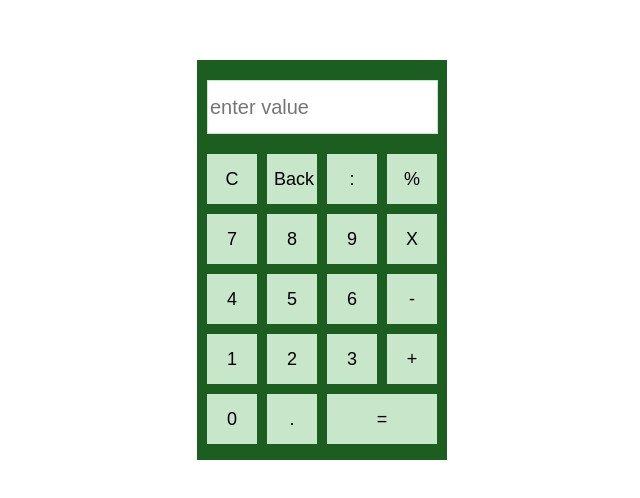
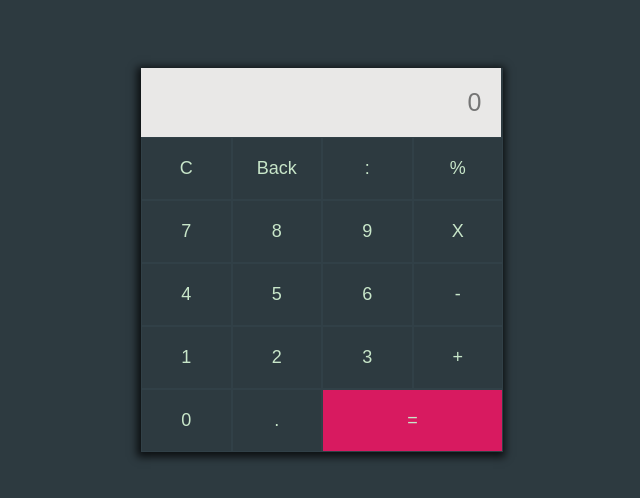
Before and after one commit to Dev-CasperTheGhost/vanilla-js-calculator, a plain HTML site: page index.html in a window 1280 px wide. Shown: the part 140-638 px from the top of the page, without its empty margins (318-958 px from the left). Drawn offline with Linux system fonts and the light colour scheme.

Commit message:
added better styling

```diff
--- a/index.html
+++ b/index.html
@@ -8,7 +8,7 @@
   </head>
   <body>
     <div class="calculator">
-      <input disabled placeholder="enter value" id="field" />
+      <input class="input-field" disabled placeholder="0" id="field" />
 
       <div class="buttons">
         <button onclick="clearField()">C</button>
--- a/style.css
+++ b/style.css
@@ -1,3 +1,4 @@
+/* Design Credit: https://uidesigndaily.com/posts/photoshop-calculator-day-319 */
 body {
   margin: 0;
   padding: 0;
@@ -5,51 +6,47 @@ body {
   min-height: 100vh;
   justify-content: center;
   align-items: center;
+  background-color: #2d3a40;
 }
 
 .calculator {
-  position: relative;
-  width: 250px;
-  height: 400px;
-  background-color: #1b5e20;
+  box-shadow: -1px 2px 8px 3px rgba(0, 0, 0, 0.75);
+  /* position: relative; */
 }
 
-input {
-  background-color: #c8e6c9;
-  border: 1px solid #c8e6c9;
-  margin-top: 20px;
-  margin-left: 10px;
-  margin-right: 10px;
-  width: 90%;
-  height: 50px;
-  font-size: 20px;
-  background-color: white;
+.input-field {
+  border: none;
+  display: flex;
+  padding: 20px;
+  text-align: right;
+  width: 88.5%;
+  font-size: 25px;
+  background-color: #e9e8e7;
 }
+
 .buttons {
-  margin-left: 20px;
-  margin-right: 20px;
-  margin-top: 20px;
   display: grid;
-  grid-template-columns: auto auto auto auto;
-  gap: 10px;
-  justify-content: center;
+  grid-template-columns: repeat(4, 1fr);
 }
+
 button {
+  height: 100%;
+  width: 100%;
+  padding: 20px;
   outline: none;
-  border: 1px solid #c8e6c9;
-  background-color: #c8e6c9;
+  color: #c8e6c9;
+  border: 0.2px solid #314047;
+  background-color: #2d3a40;
   font-size: 18px;
   cursor: pointer;
-  width: 50px;
-  height: 50px;
-  transition: background 0.4s, border 0.2s;
+  transition: background 0.3s;
 }
 
 button:hover {
-  border: 1px solid #81c784;
-  background-color: #81c784;
+  background-color: #314047;
 }
 
 button:last-child {
-  width: 220%;
+  width: 200%;
+  background-color: #d81a60;
 }
```
